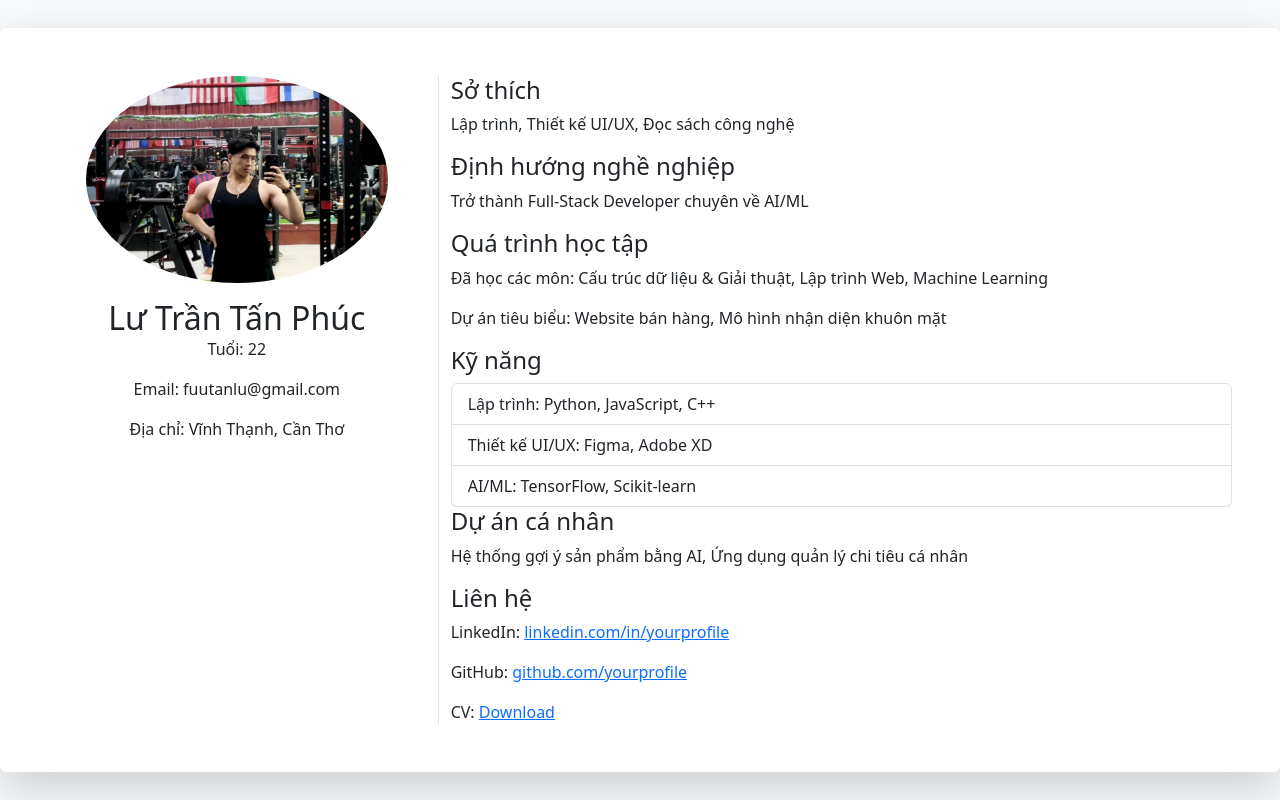
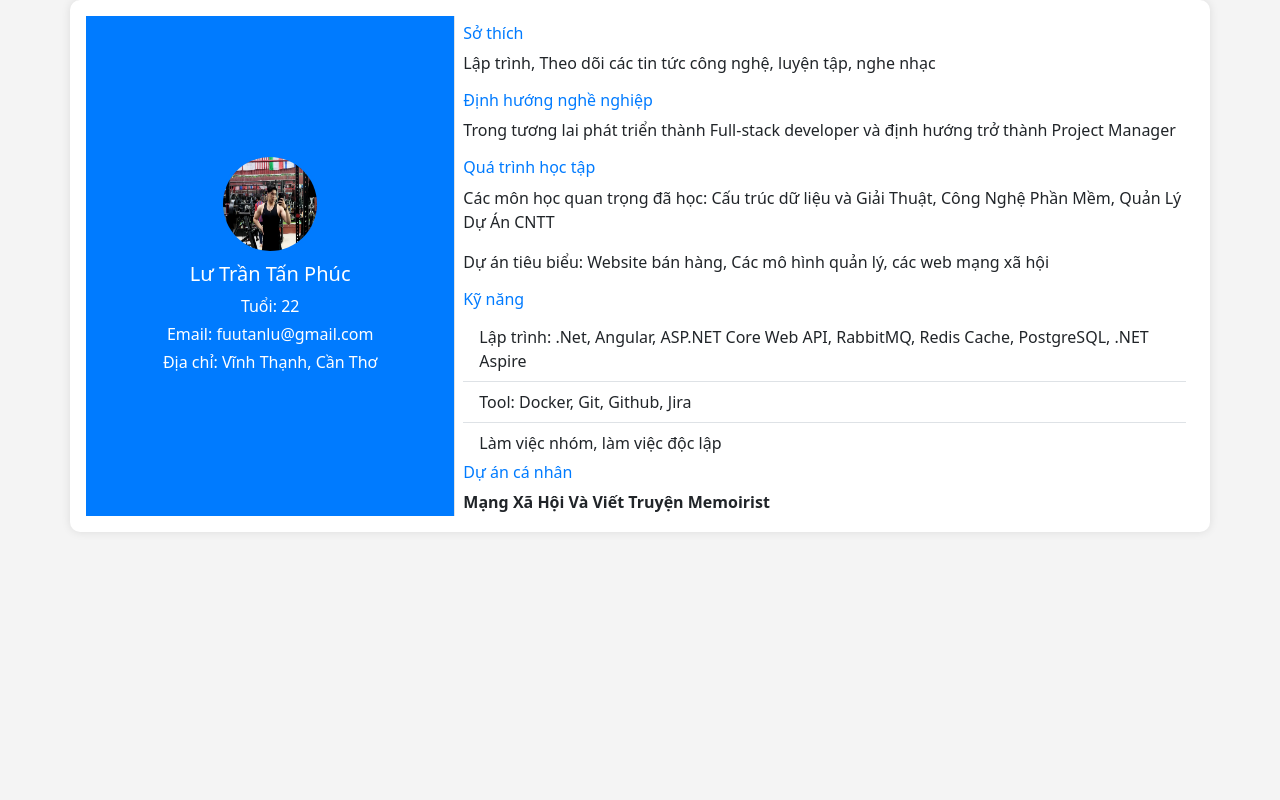
Before and after one commit to HuyXinLoi/Nhom8, a plain HTML site: page students/phuc.html in a window 1280 px wide. Drawn offline with nearby package versions, Linux system fonts and the light colour scheme.

Commit message:
Cap nhap lai code js ra file script.js

```diff
--- a/script.js
+++ b/script.js
@@ -0,0 +1,11 @@
+document.addEventListener("DOMContentLoaded", function () {
+    const sections = document.querySelectorAll(".section-title");
+    sections.forEach(section => {
+        section.addEventListener("mouseenter", function () {
+            this.style.color = "#ff4500";
+        });
+        section.addEventListener("mouseleave", function () {
+            this.style.color = "#007bff";
+        });
+    });
+});
--- a/students/phuc.html
+++ b/students/phuc.html
@@ -6,43 +6,56 @@
     <meta name="viewport" content="width=device-width, initial-scale=1.0">
     <title>Thông Tin Cá Nhân</title>
     <link href="https://cdn.jsdelivr.net/npm/bootstrap@5.3.0/dist/css/bootstrap.min.css" rel="stylesheet">
-    <link rel="stylesheet" href="styles.css">
+    <link rel="stylesheet" href="../style.css">
+
 </head>
-<body class="d-flex justify-content-center align-items-center vh-100 bg-light">
-    <div class="container bg-white shadow-lg p-5 rounded" style="max-width: 1400px;">
-        <div class="row">
-            <!-- Cột trái: Thông tin cá nhân -->
-            <div class="col-lg-4 text-center border-end">
-                <img src="../assets/images/avatar_phuc.jpg" class="img-fluid rounded-circle mb-3" style="max-width: 80%;" alt="Avatar">
-                <h2 class="card-title">Lư Trần Tấn Phúc</h2>
-                <p class="card-text">Tuổi: 22</p>
-                <p class="card-text">Email: fuutanlu@gmail.com</p>
-                <p class="card-text">Địa chỉ: Vĩnh Thạnh, Cần Thơ</p>
+<body>
+    <div class="container container-custom d-flex p-3">
+        <!-- Cột trái: Thông tin cá nhân -->
+        <div class="col-lg-4 text-center border-end d-flex flex-column align-items-center justify-content-center p-3">
+            <img src="../assets/images/avatar_phuc.jpg" class="profile-pic mb-2" alt="Avatar">
+            <h3 class="fs-5">Lư Trần Tấn Phúc</h3>
+            <p class="fs-6 mb-1">Tuổi: 22</p>
+            <p class="fs-6 mb-1">Email: fuutanlu@gmail.com</p>
+            <p class="fs-6 mb-1">Địa chỉ: Vĩnh Thạnh, Cần Thơ</p>
+        </div>
+        <!-- Cột phải: Các mục khác -->
+        <div class="col-lg-8 d-flex flex-column justify-content-between p-2">
+            <div>
+                <h5 class="section-title fs-6">Sở thích</h5>
+                <p class="fs-6">Lập trình, Theo dõi các tin tức công nghệ, luyện tập, nghe nhạc</p>
             </div>
-            <!-- Cột phải: Các mục khác -->
-            <div class="col-lg-8">
-                <h4>Sở thích</h4>
-                <p class="card-text">Lập trình, Thiết kế UI/UX, Đọc sách công nghệ</p>
-                <h4>Định hướng nghề nghiệp</h4>
-                <p class="card-text">Trở thành Full-Stack Developer chuyên về AI/ML</p>
-                <h4>Quá trình học tập</h4>
-                <p class="card-text">Đã học các môn: Cấu trúc dữ liệu & Giải thuật, Lập trình Web, Machine Learning</p>
-                <p class="card-text">Dự án tiêu biểu: Website bán hàng, Mô hình nhận diện khuôn mặt</p>
-                <h4>Kỹ năng</h4>
-                <ul class="list-group">
-                    <li class="list-group-item">Lập trình: Python, JavaScript, C++</li>
-                    <li class="list-group-item">Thiết kế UI/UX: Figma, Adobe XD</li>
-                    <li class="list-group-item">AI/ML: TensorFlow, Scikit-learn</li>
+            <div>
+                <h5 class="section-title fs-6">Định hướng nghề nghiệp</h5>
+                <p class="fs-6">Trong tương lai phát triển thành Full-stack developer và định hướng trở thành Project Manager</p>
+            </div>
+            <div>
+                <h5 class="section-title fs-6">Quá trình học tập</h5>
+                <p class="fs-6">Các môn học quan trọng đã học: Cấu trúc dữ liệu và Giải Thuật, Công Nghệ Phần Mềm, Quản Lý Dự Án CNTT</p>
+                <p class="fs-6">Dự án tiêu biểu: Website bán hàng, Các mô hình quản lý, các web mạng xã hội</p>
+            </div>
+            <div>
+                <h5 class="section-title fs-6">Kỹ năng</h5>
+                <ul class="list-group list-group-flush fs-6">
+                    <li class="list-group-item">Lập trình: .Net, Angular, ASP.NET Core Web API, RabbitMQ, Redis Cache, PostgreSQL, .NET Aspire</li>
+                    <li class="list-group-item">Tool: Docker, Git, Github, Jira</li>
+                    <li class="list-group-item">Làm việc nhóm, làm việc độc lập</li>
                 </ul>
-                <h4>Dự án cá nhân</h4>
-                <p class="card-text">Hệ thống gợi ý sản phẩm bằng AI, Ứng dụng quản lý chi tiêu cá nhân</p>
-                <h4>Liên hệ</h4>
-                <p class="card-text">LinkedIn: <a href="#">linkedin.com/in/yourprofile</a></p>
-                <p class="card-text">GitHub: <a href="#">github.com/yourprofile</a></p>
-                <p class="card-text">CV: <a href="#">Download</a></p>
+            </div>
+            <div>
+                <h5 class="section-title fs-6">Dự án cá nhân</h5>
+                <p class="fs-6 fw-bold">Mạng Xã Hội Và Viết Truyện Memoirist</p>
+                <p class="fs-6">Website để giao lưu giữa các độc giả và tác giả viết tiểu thuyết mạng, cũng là nơi để mọi người có thể sáng tác và đăng tải các tác phẩm của bản thân lên mạng</p>
+            </div>
+            <div>
+                <h5 class="section-title fs-6">Liên hệ</h5>
+                <p class="fs-6">GitHub: <a href="https://github.com/TanfuuLu" target="_blank">github.com/TanfuuLu</a></p>
+                <p class="fs-6">SĐT: 0332545848</p>
             </div>
         </div>
     </div>
+    <script src="../script.js"></script>
+
     <script src="https://cdn.jsdelivr.net/npm/bootstrap@5.3.0/dist/js/bootstrap.bundle.min.js"></script>
 </body>
 </html>
--- a/style.css
+++ b/style.css
@@ -1,20 +1,40 @@
-/* styles.css */
+
 body {
-    font-family: Arial, sans-serif;
+    background-color: #f4f4f4;
 }
-
-.container {
-    max-width: 1400px;
+.container-custom {
+    background: white;
+    border-radius: 10px;
+    box-shadow: 0px 0px 10px rgba(0, 0, 0, 0.1);
+    overflow: hidden;
 }
-img {
-    width: 150px;
-    height: 150px;
+.profile-pic {
+    width: 100px;
+    height: 100px;
     border-radius: 50%;
-    margin-bottom: 15px;
+    border: 3px solid #007bff;
+    transition: transform 0.3s ease, box-shadow 0.3s ease;
 }
-h2 {
-    margin: 10px 0;
+.profile-pic:hover {
+    transform: scale(1.1);
+    box-shadow: 0px 0px 15px rgba(0, 123, 255, 0.6);
 }
-p {
-    color: #555;
+.col-lg-4 {
+    background: #007bff;
+    color: white;
 }
+.col-lg-8 {
+    max-height: 500px;
+    overflow-y: auto;
+    padding-right: 10px;
+}
+h5 {
+    color: #007bff;
+}
+a {
+    color: #0056b3;
+    text-decoration: none;
+}
+a:hover {
+    text-decoration: underline;
+}
```
